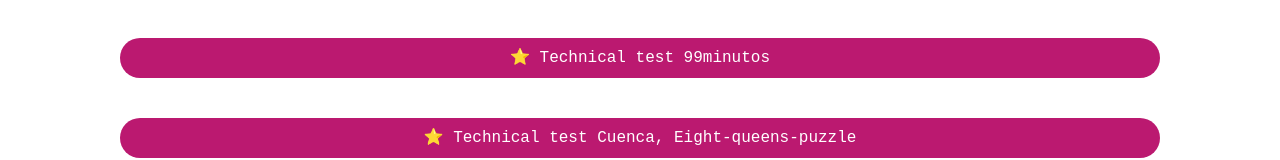
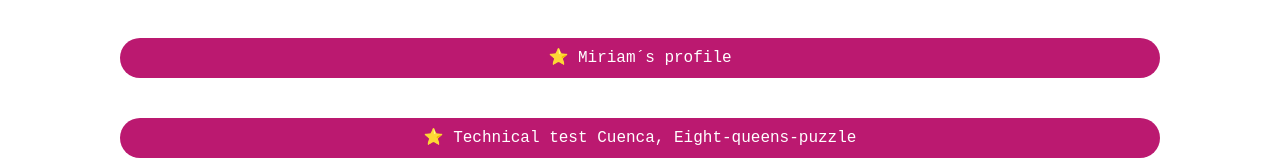
Before and after one commit to MiriamNM/portafolio-miriam-nava, a React (Create React App) app: page /#/skills in a window 1280 px wide. Both pictures are taken after a click on the button "Projects". Shown: the part 265-425 px from the top of the page. Built offline with nearby package versions, Linux system fonts and the light colour scheme; a web font is replaced by a local one.

Commit message:
Added miriams profile in projects

```diff
--- a/src/components/Projects.js
+++ b/src/components/Projects.js
@@ -13,8 +13,8 @@
         class="bg-pink-555 rounded-full py-2 mx-20 my-5"
         style={{ color: "white" }}
       >
-        <a href="https://github.com/MiriamNM/99minutos-frontend-interview-test-2/tree/JR-miriamnava/space-land">
-          ⭐️ Technical test 99minutos
+        <a href="https://github.com/MiriamNM/portafolio-miriam-nava/tree/main">
+          ⭐️ Miriam´s profile
         </a>
       </button>
       <button
```
